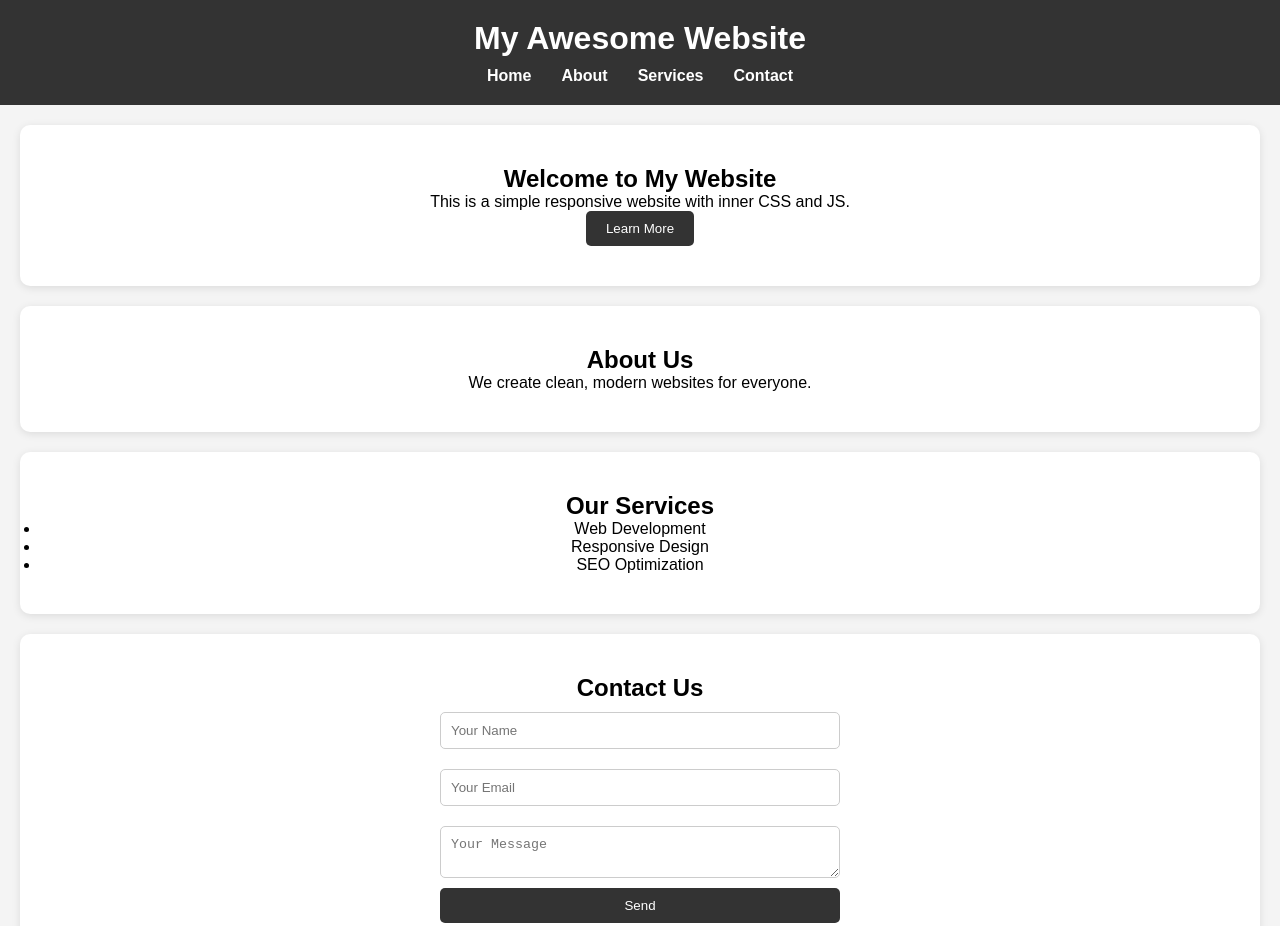
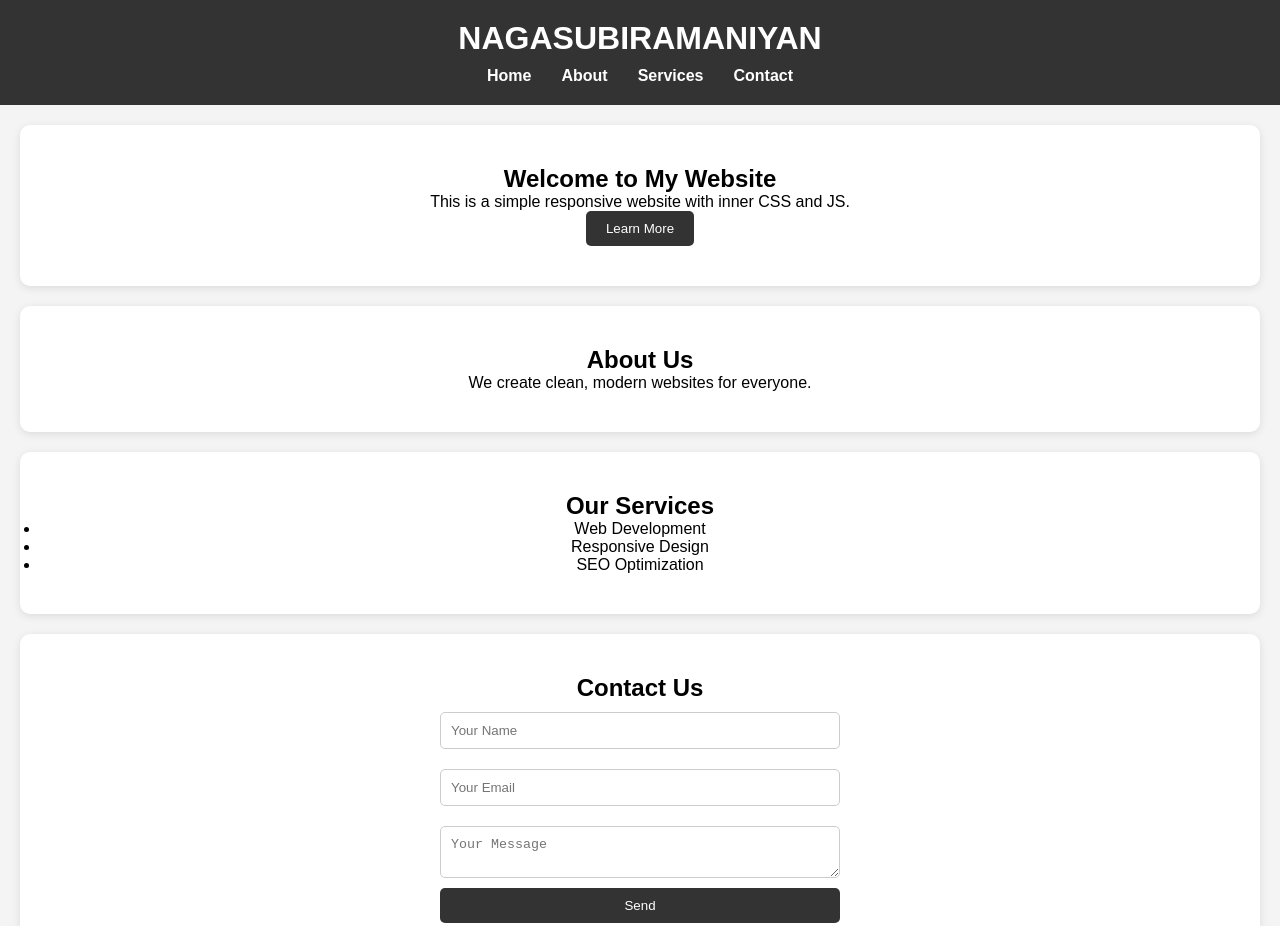
Before and after one commit to 23ECE094/nagas, a plain HTML site: page index.html in a window 1280 px wide. Shown: the top 926 px of the page. Drawn offline with Linux system fonts and the light colour scheme.

Commit message:
Update index.html

```diff
--- a/index.html
+++ b/index.html
@@ -92,7 +92,7 @@
 <body>
 
     <header>
-        <h1>My Awesome Website</h1>
+        <h1>NAGASUBIRAMANIYAN</h1>
         <nav>
             <ul>
                 <li><a href="#home">Home</a></li>
```
